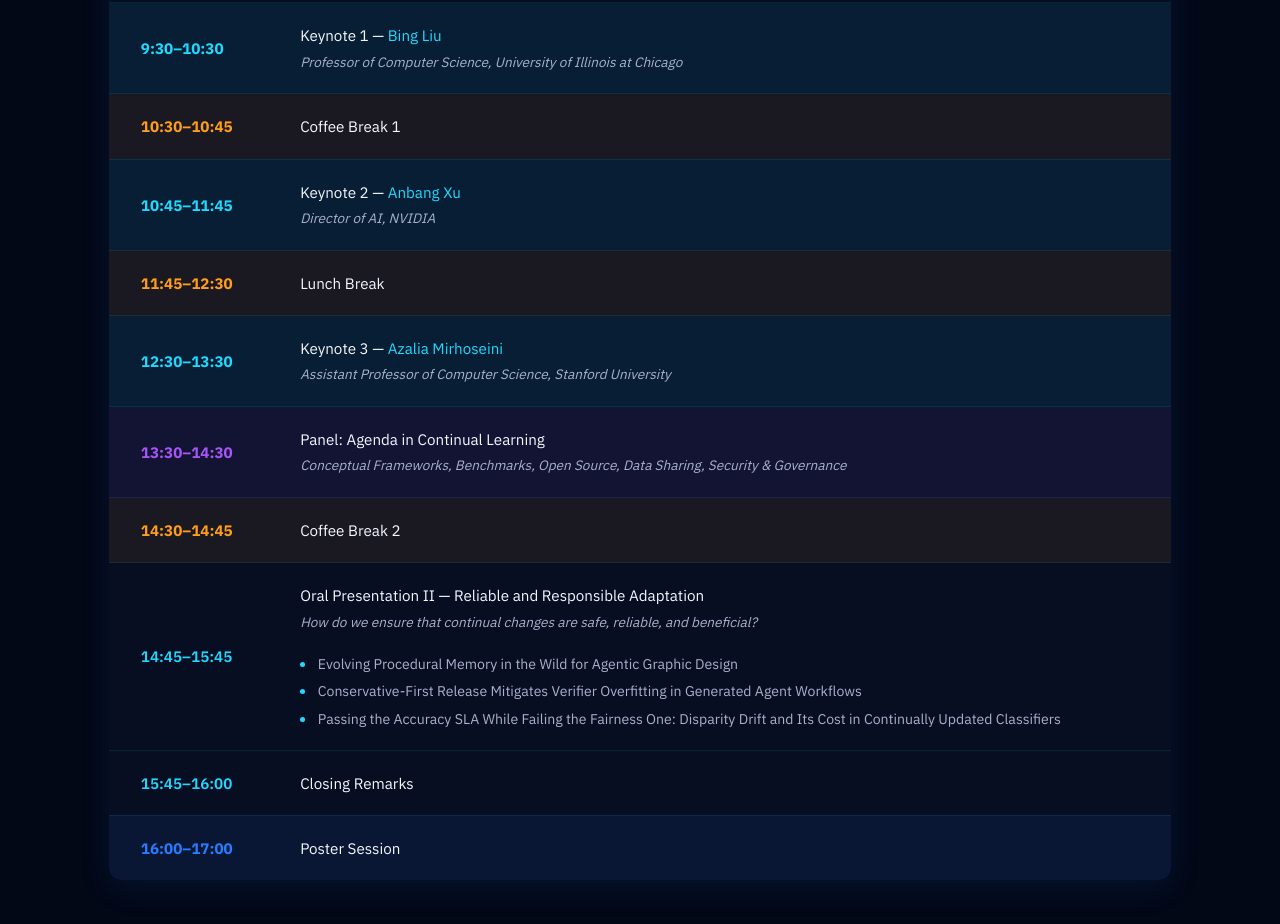
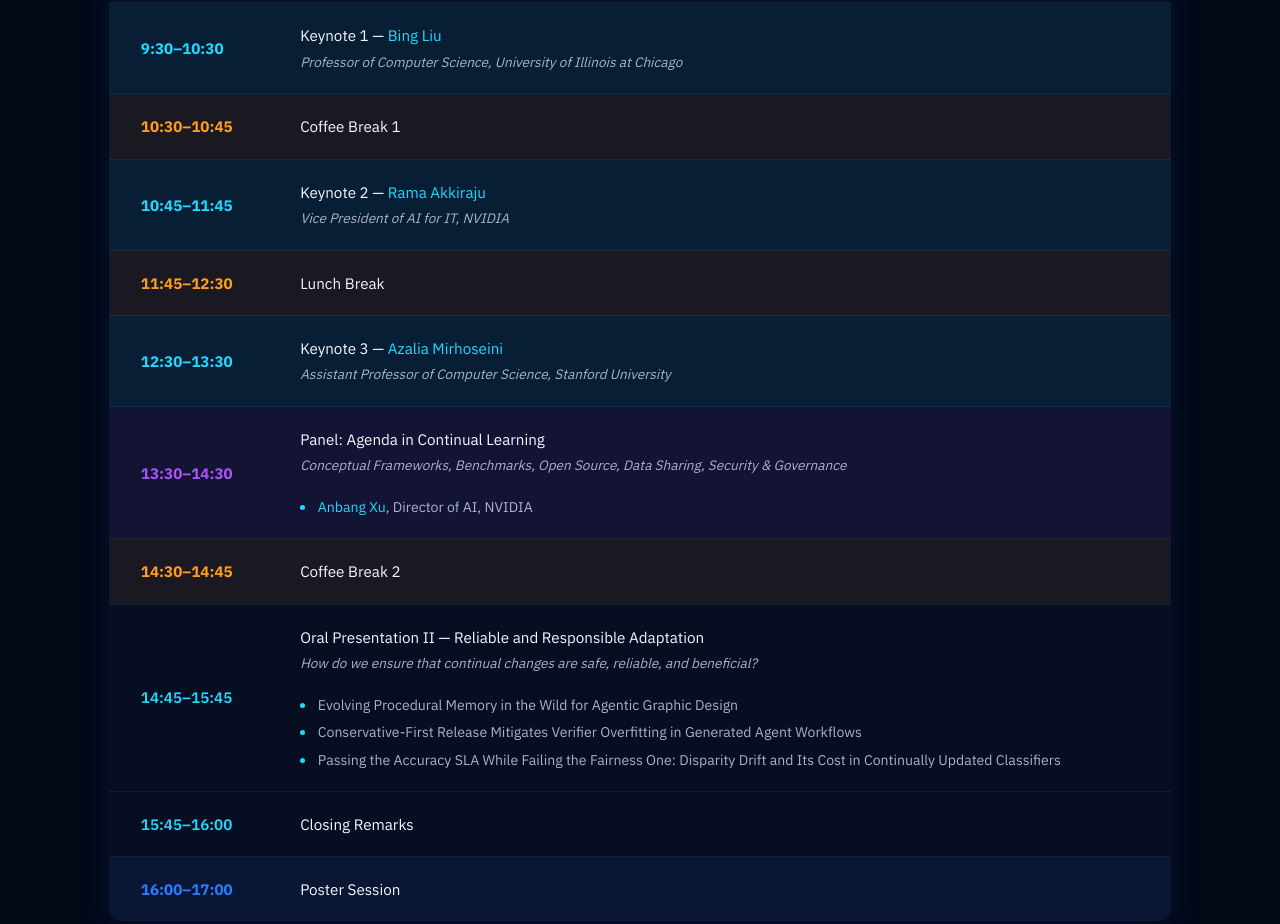
Before and after one commit to CLEA-NeurIPS/CLEA-NeurIPS.github.io, a plain HTML site: page index.html in a window 1280 px wide. Shown: the part 3645-4569 px from the top of the page. Drawn offline with Linux system fonts and the light colour scheme.

Commit message:
Restore Rama Akkiraju as Keynote 2 and list Anbang Xu as a panelist
Rama Akkiraju is back in the 10:45 keynote slot and on the speakers grid.
Anbang Xu (Director of AI, NVIDIA) is listed under the Agenda in
Continual Learning panel, without a photo for now.

Co-Authored-By: Claude Opus 5.5 <noreply@anthropic.com>

```diff
--- a/index.html
+++ b/index.html
@@ -204,8 +204,8 @@
                         </tr>
                         <tr class="event-row keynote">
                             <td class="time-cell">10:45–11:45</td>
-                            <td class="event-cell">Keynote 2 — <a href="https://www.linkedin.com/in/anbangxu/" target="_blank">Anbang Xu</a>
-                                <span class="note">Director of AI, NVIDIA</span>
+                            <td class="event-cell">Keynote 2 — <a href="https://research.nvidia.com/person/rama-akkiraju" target="_blank">Rama Akkiraju</a>
+                                <span class="note">Vice President of AI for IT, NVIDIA</span>
                             </td>
                         </tr>
                         <tr class="event-row break">
@@ -222,6 +222,9 @@
                             <td class="time-cell">13:30–14:30</td>
                             <td class="event-cell">Panel: Agenda in Continual Learning
                                 <span class="note">Conceptual Frameworks, Benchmarks, Open Source, Data Sharing, Security &amp; Governance</span>
+                                <ul class="paper-list">
+                                    <li><a href="https://www.linkedin.com/in/anbangxu/" target="_blank">Anbang Xu</a>, Director of AI, NVIDIA</li>
+                                </ul>
                             </td>
                         </tr>
                         <tr class="event-row break">
@@ -449,13 +452,13 @@
                     <!-- <p class="speaker-bio">Dr. Bing Liu is a Distinguished Professor of Computer Science at the University of Illinois Chicago. His research spans NLP, data mining, and conversational AI, with influential contributions to lifelong and continual learning.</p> -->
                 </div>
                 <div class="speaker-card">
-                    <a href="https://www.linkedin.com/in/anbangxu/" target="_blank" class="speaker-image-link">
+                    <a href="https://research.nvidia.com/person/rama-akkiraju" target="_blank" class="speaker-image-link">
                         <div class="speaker-image">
-                            <img src="images/speakers/anbang-xu.jpg" alt="Anbang Xu" class="speaker-photo">
-                            <div class="placeholder-image" style="display:none;">AX</div>
+                            <img src="images/speakers/rama-akkiraju.jpg" alt="Rama Akkiraju" class="speaker-photo">
+                            <div class="placeholder-image" style="display:none;">RA</div>
                         </div>
                     </a>
-                    <h3><a href="https://www.linkedin.com/in/anbangxu/" target="_blank">Anbang Xu</a></h3>
+                    <h3><a href="https://research.nvidia.com/person/rama-akkiraju" target="_blank">Rama Akkiraju</a></h3>
                     <p class="speaker-title">NVIDIA</p>
                 </div>
             </div>
```
